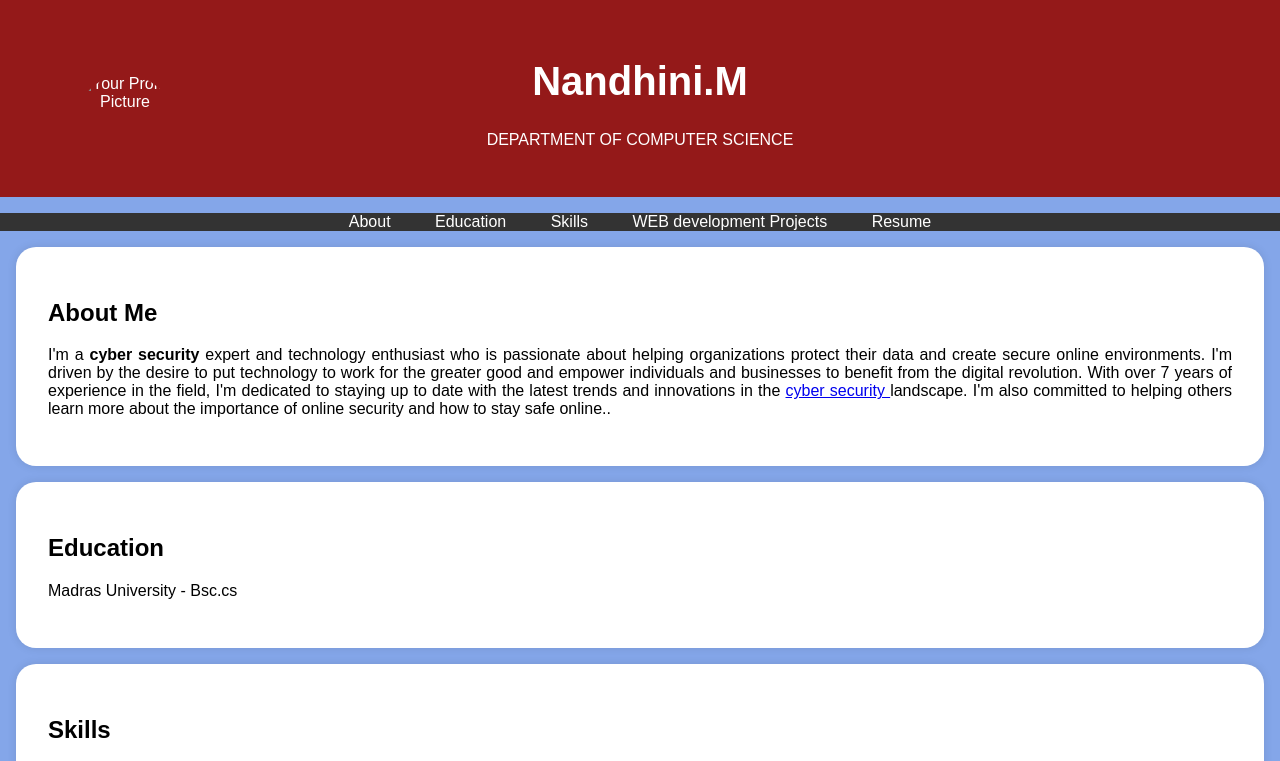
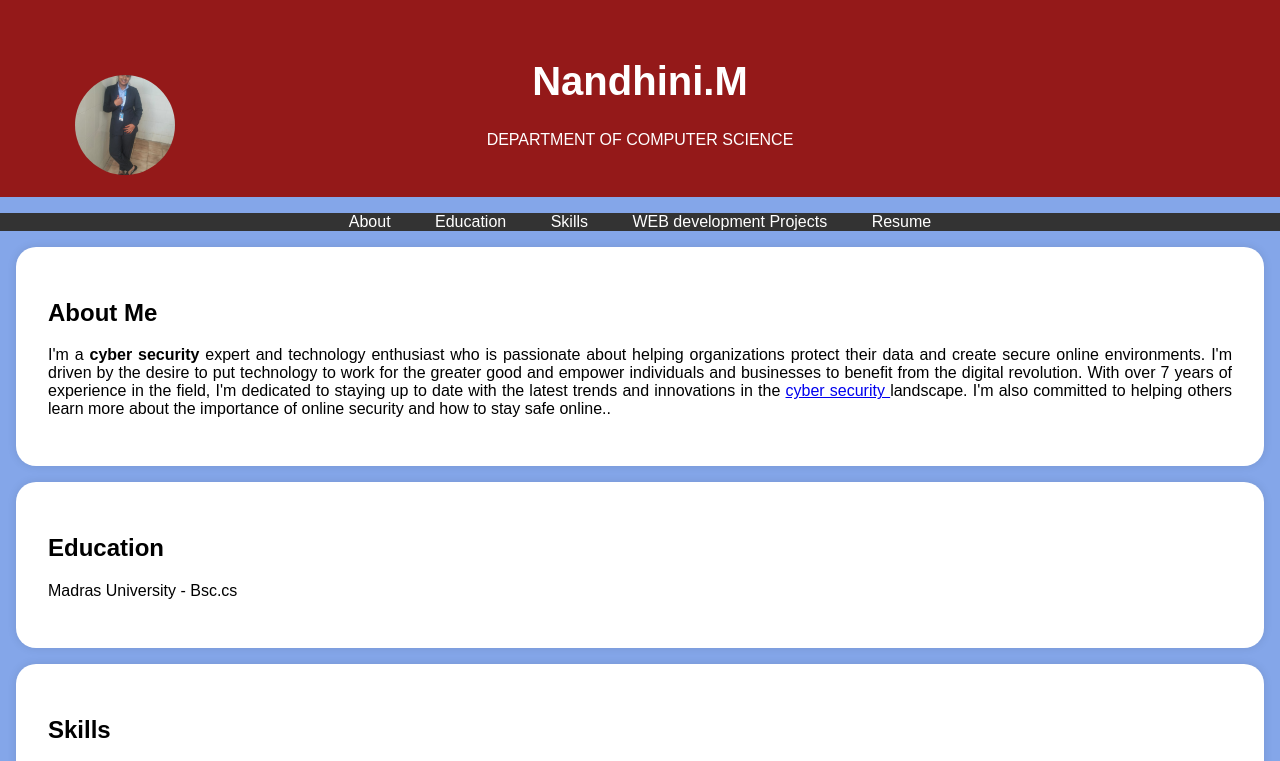
Before and after one commit to nandhinimohan10/Nandhini, a plain HTML site: page index.html in a window 1280 px wide. Shown: the top 761 px of the page. Drawn offline with Linux system fonts and the light colour scheme.

Commit message:
Add files via upload

```diff
--- a/index.html
+++ b/index.html
@@ -95,7 +95,7 @@
     <header>
         <div class="header-content">
             <!-- Add your profile picture here -->
-            <img src="./pic.jpg" alt="Your Profile Picture" class="profile-picture">
+            <img src="Screenshot_20250322-074013.jpg" alt="Your Profile Picture" class="profile-picture">
             <h1>Nandhini.M</h1>
             <p>DEPARTMENT OF COMPUTER SCIENCE </p>
         </div>
```
